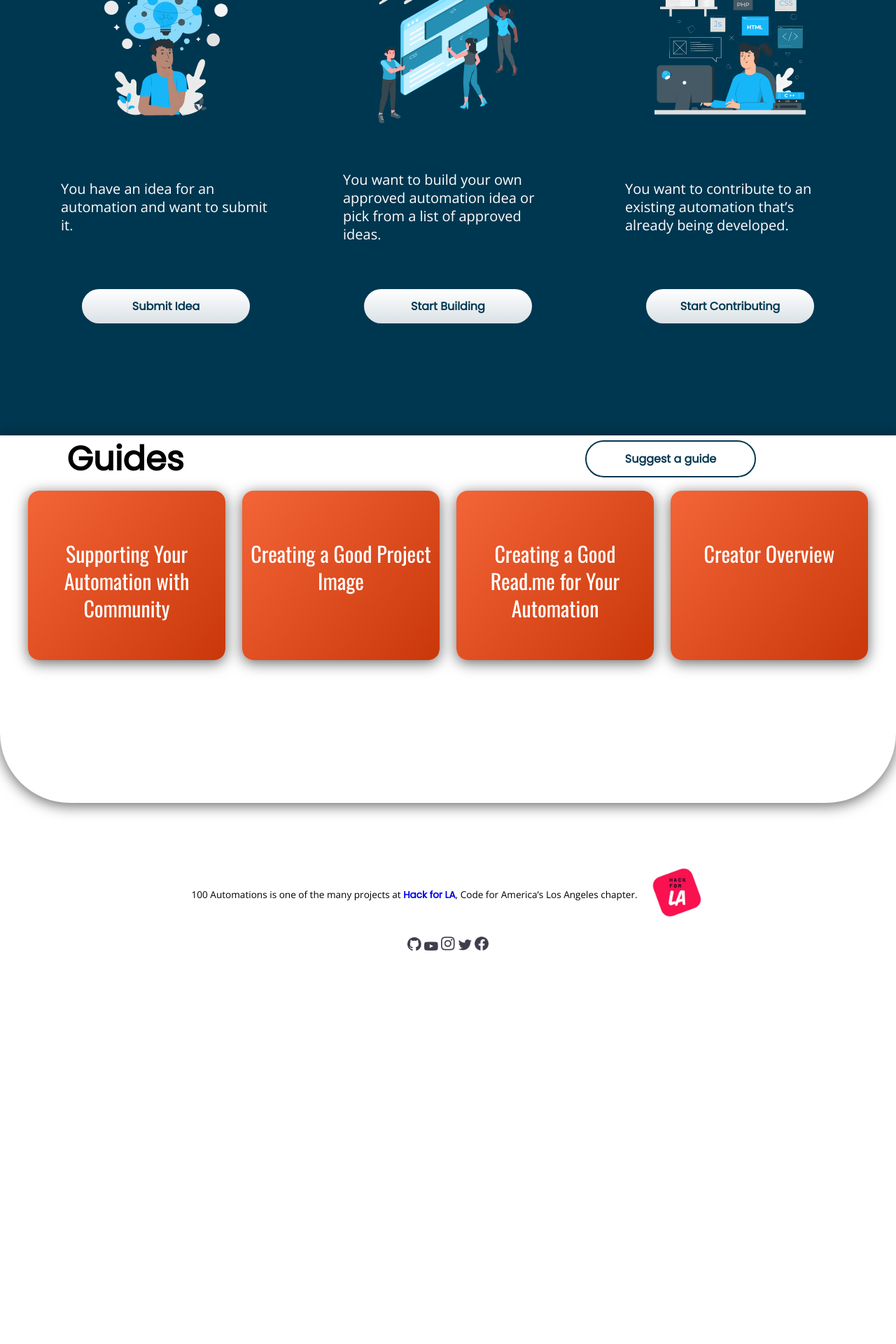
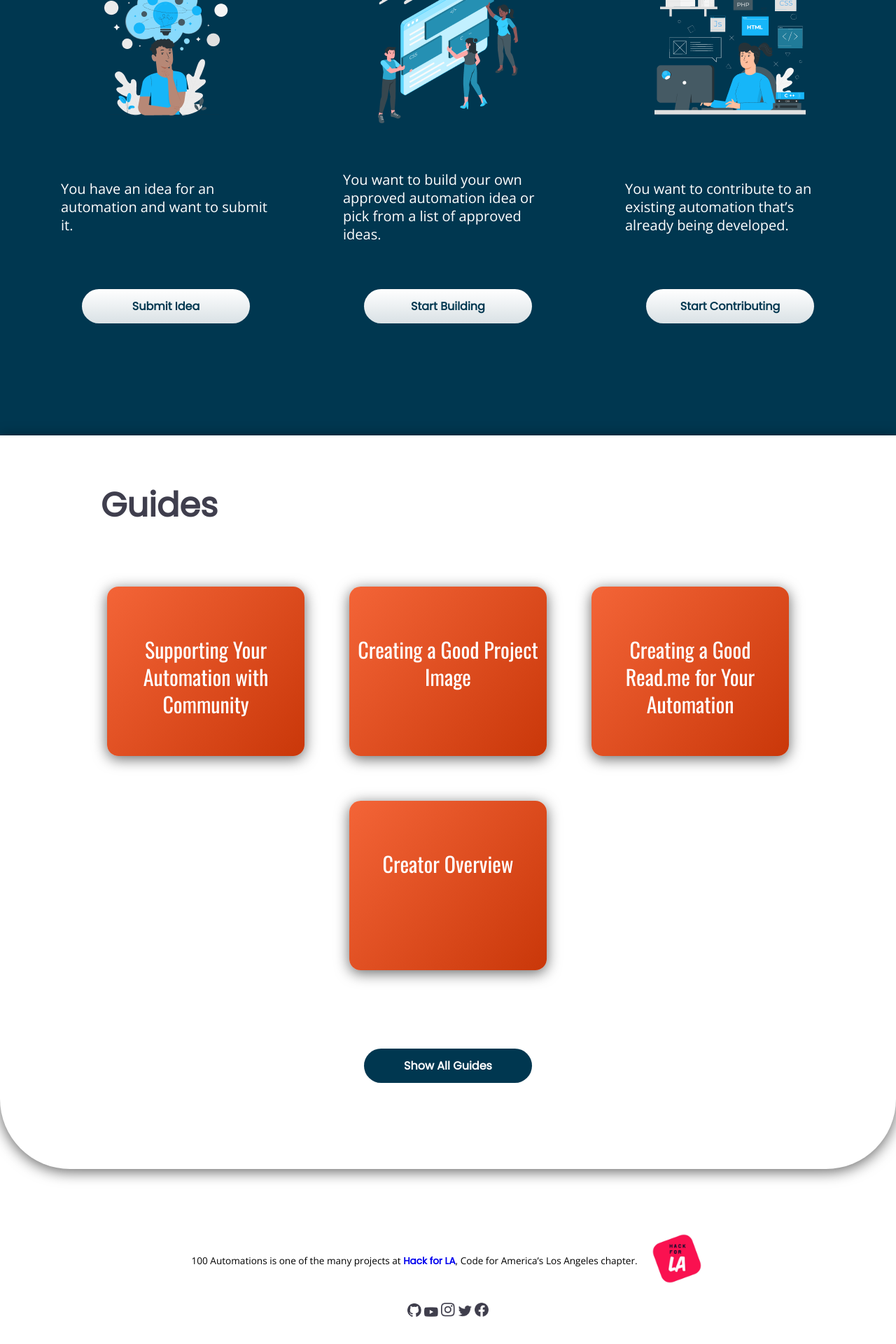
Before and after one commit to 100Automations/Website, a Jekyll site: the page built from index.html, in a window 1280 px wide. Shown: the part 1861-3781 px from the top of the page at 70% size. Built offline with Jekyll 4.4.1, drawn with Linux system fonts in a browser that asks for light colours.

Commit message:
restyle guides section

```diff
--- a/_includes/guide_grid.html
+++ b/_includes/guide_grid.html
@@ -1,9 +1,7 @@
 <!-- This will be the grid for guides on the home page -->
 <div id="guide_grid" class="guides">
-  <div class="guides_title flexbox_row">
-    <span id="guides_title_text">Guides</span>
-    <div class="spacer"></div>
-    <a class="secondary_dark" href="{{site.guides[6].url | relative_url }}">Suggest a guide</a>
+  <div class="guides_title">
+    <h3>Guides</h3>
   </div>
   <div class="guide_grid flexbox_row">
     <!-- Jekyll loops through our guides collection -->
@@ -20,4 +18,8 @@
     {% endif %}
     {% endfor %}
   </div>
+  <div class="show_guides_button">
+    <!-- needs to lead to 'all guides page' -->
+    <a class="default_dark" href="{{site.guides[6].url | relative_url }}">Show All Guides</a>
+  </div>
 </div>
--- a/_sass/includes/guide_grid.scss
+++ b/_sass/includes/guide_grid.scss
@@ -1,88 +1,61 @@
 .guides {
-    text-align: center;
     box-shadow: 0px 4px 20px rgba(0, 0, 0, 0.6);
-    padding: 0 0 12rem 0;
+    padding: 1rem 5rem 7.7rem 5rem;
     margin-bottom: 4rem;
     border-radius: 0 0 100px 100px;
-    .guides_title{
-      position: relative;
-      right:200px;
-      .spacer{
-        flex:1
+    .guides_title {
+      padding-left: 4rem;
     }
-      ;
-      #guides_title_text{
-        position: inherit;
-        left:120px;
-      flex: 1;
-      font-family: $poppins;
-      font-style: normal;
-      font-weight: 600;
-      font-size: 48px;
-      line-height: 140%;
-      }
-      ;
-    }
-    ;
+
   .guide_grid {
     justify-content: center;
-
-
+    padding-bottom: 5rem;
     .guide_card {
         border-radius: 16px;
         width: 270px;
         height: 230px;
-          margin: 12px;
+        margin: 2rem;
         padding: 6px;
         background: linear-gradient(130.94deg, #F36437 0.77%, #C93709 100.78%);
         ;
         .guide_card_title {
-              display: block;
             text-align: center;
             margin-top: 4rem;
             color:$white;
         }
-          ;
     }
-      ;
-      // guide_card color pattern
-      // .guide_card:nth-child(5n-4) {
-      //   background-image: linear-gradient(130deg, #1449B0 0.8%, #011C61 100%);
-      // }
-      // .guide_card:nth-child(5n-3) {
-      //   background-image: linear-gradient(130deg, #BB4513 0.8%, #5B2E05 100%);
-      // }
-      // .guide_card:nth-child(5n-2) {
-      //   background-image: linear-gradient(130deg, #7B23A4 0.8%, #2C053F 100%);
-      // }
-      // .guide_card:nth-child(5n-1) {
-      //   background-image: linear-gradient(130deg, #22852C 0.8%, #032D07 100%);
-      // }
-      // .guide_card:nth-child(5n) {
-      //   background-image: linear-gradient(130deg, #B241A7 0.8%, #5B0944 100%);
-      // }
   }
-    ;
+  div.show_guides_button {
+    display: flex;
+    width: 100%;
+    justify-content: center;
+  }
+}
 @media screen and (max-width: 480px) {
-      .guides_title{
-        justify-content: center;
-        right: 0px;
-        .spacer{
-          flex:none;
+  .guides {
+    padding: 1rem 1rem 5rem 1rem;
+    margin-bottom: 3rem;
+    .guides_title {
+      margin-block-start: .5em;
+      margin-block-end: .5em;
+      padding-left: 0rem;
+      text-align: center;
     }
-        #suggest_a_guide{
-          position: absolute;
-          top:1200px;
+
+    .guide_grid {
+      padding-bottom: 3rem;
+      .guide_card {
+          border-radius: 16px;
+          width: 150px;
+          height: 112px;
+          padding: 4px;
+          margin: .5rem;
+          .guide_card_title {
+              font-size: 18px;
+              margin-block-start: .4em;
+              margin-block-end: .4em;
           }
-        ;
-        #guides_title_text{
-          left:0px;
       }
-        ;
     }
-      ;
-
   }
-    ;
 }
-  ;
```
Lines whose indentation alone changed are shown as unchanged.
